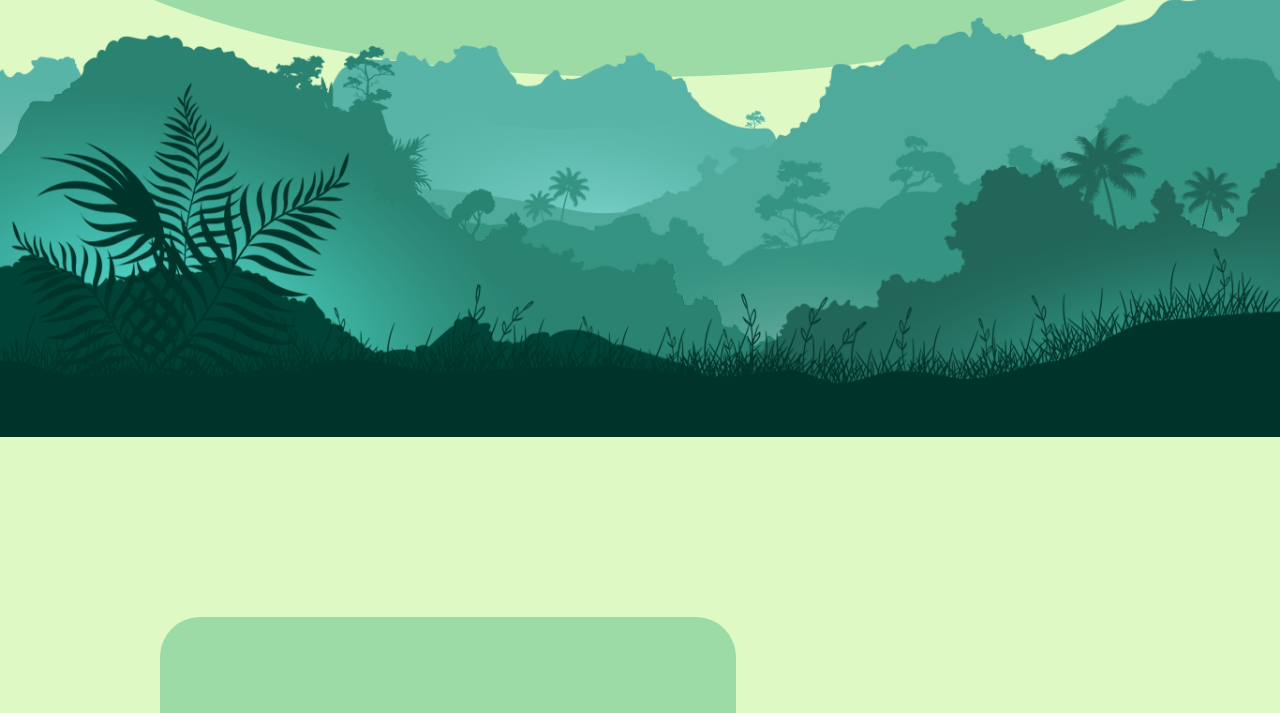
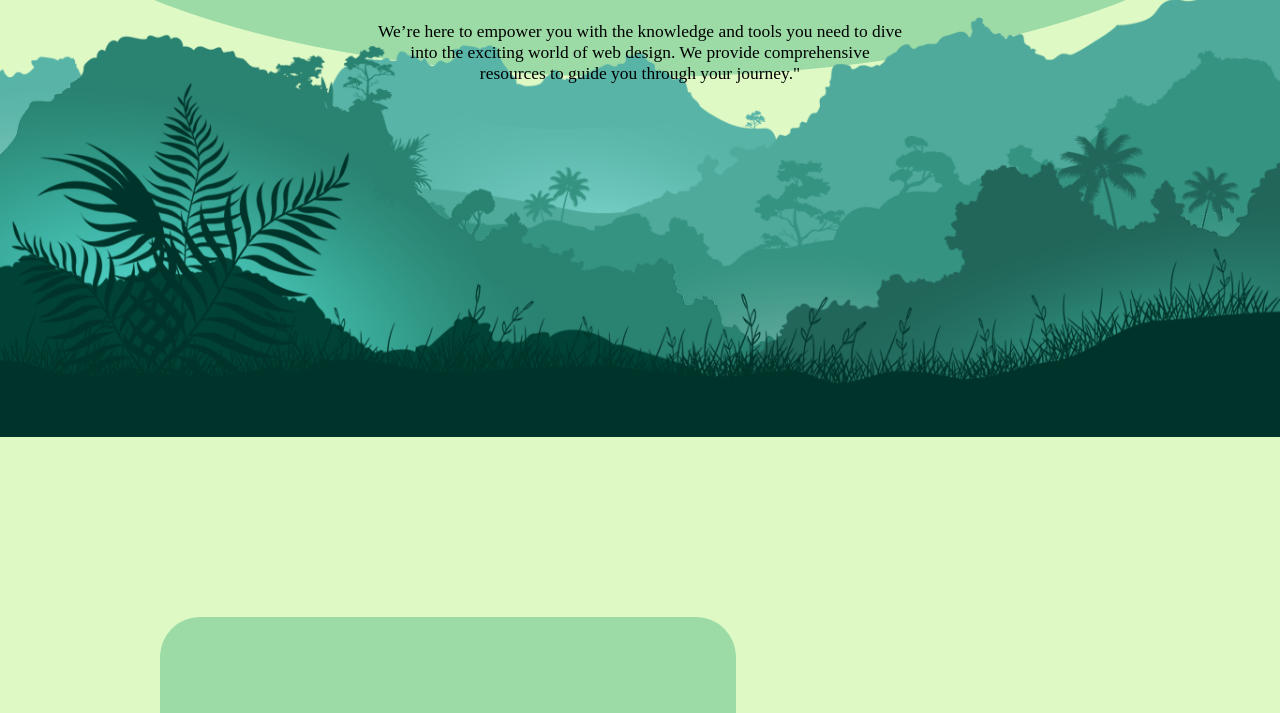
Before and after one commit to ThotDestroyerXXX/TRex_Sleep_WebDesign, a plain HTML site: page Pages/About/about.html in a window 1280 px wide. Shown: the part 363-1076 px from the top of the page. Drawn offline with Linux system fonts and the light colour scheme.

Commit message:
changes about

```diff
--- a/Pages/About/about.css
+++ b/Pages/About/about.css
@@ -5,12 +5,8 @@
     scrollbar-width : none;
 }
 
-body {
-    background-color: #DEF9C4;
-}
-
 .box-navbar{
-    z-index: 1;
+    z-index: 3;
     width: 100%;
     height: 17vh;
     background-color: rgba(167, 167, 167, 0);
@@ -118,7 +114,7 @@ body {
 }
 
 .bg2{
-    z-index: -1;
+    z-index: 1;
     position: absolute;
     width: 100vw;
     height: 55vh;
@@ -129,17 +125,19 @@ body {
 section{
     height: 100vh;
     width: 100vw;
+    position: relative;
+    overflow: hidden;
+    background-color: #DEF9C4;
 }
 
 .first{
     display: flex;
     justify-content: center;
-    /* align-items: center; */
 }
 
 .first img{
     position: absolute;
-    z-index: 0;
+    z-index: 1;
     left: 0;
     bottom: 0;
     width: 100%;
@@ -147,13 +145,14 @@ section{
 }
 
 .mission{
-    margin-top: 25vh;
-    z-index: 1;
-    width: 40vw;
-    height: 30vh;
+    z-index: 2;
+    position: relative;
     display: flex;
     flex-direction: column;
+    justify-content: center;
     align-items: center;
+    height: 100vh;
+
 }
 
 .topMission{
@@ -177,6 +176,11 @@ section{
     text-align: center;
 }
 
+.second, .third{
+    z-index: 1;
+    position: relative;
+}
+
 .second {
     display: flex;
     align-items: center;
@@ -184,7 +188,6 @@ section{
 }
 
 .container {
-    z-index: 0;
     position: relative;
     display: flex;
     justify-content: center;
@@ -252,7 +255,6 @@ section{
 .pic{
     width: auto;
     height: 18vh;
-    /* background-color: aqua; */
     margin-bottom: 1vh;
 }
 
```
